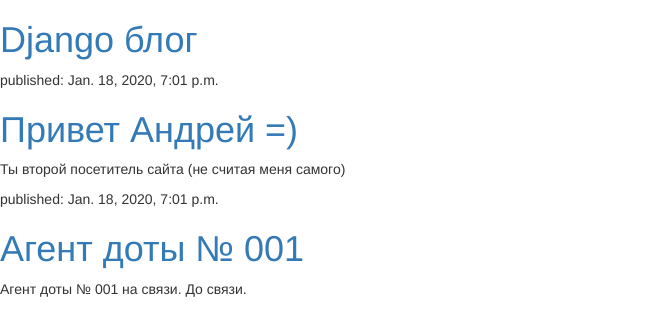
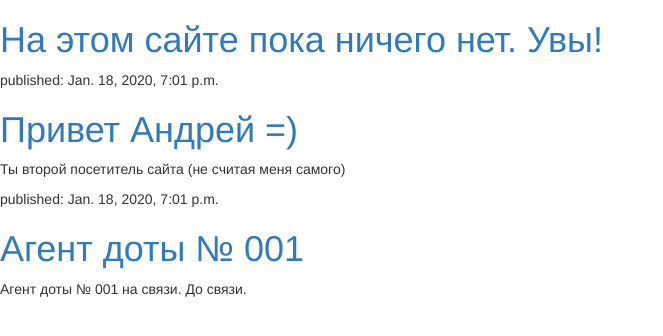
Before and after one commit to Django-explorer/my-first-blog, a Django app: page / in a window 1280 px wide. Shown: the top 336 px of the page, without its empty margins (0-663 px from the left). Run offline with Django 3.2, Linux system fonts and the light colour scheme; data comes from the database, SQL or seed files in the repository; some libraries are stand-ins or nearby versions.

Commit message:
Changed meeting

```diff
--- a/blogapp/templates/blogapp/post_list.html
+++ b/blogapp/templates/blogapp/post_list.html
@@ -6,7 +6,7 @@
     </head>
     <body>
         <div>
-            <h1><a href="/">Django блог</a></h1>
+            <h1><a href="/">На этом сайте пока ничего нет. Увы!</a></h1>
         </div>
         {% for post in posts %}
             <div>
```
